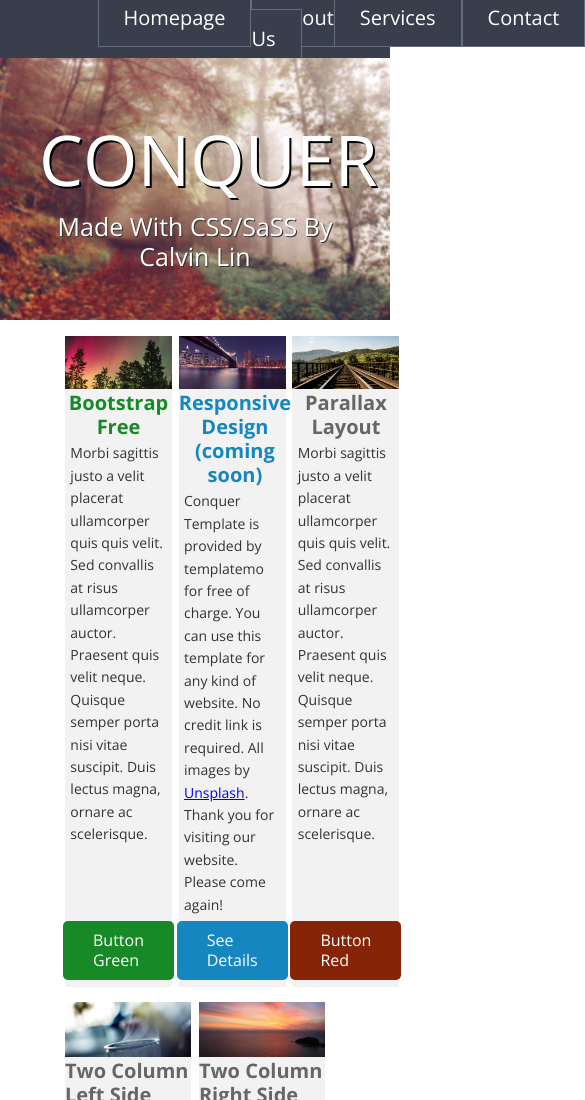
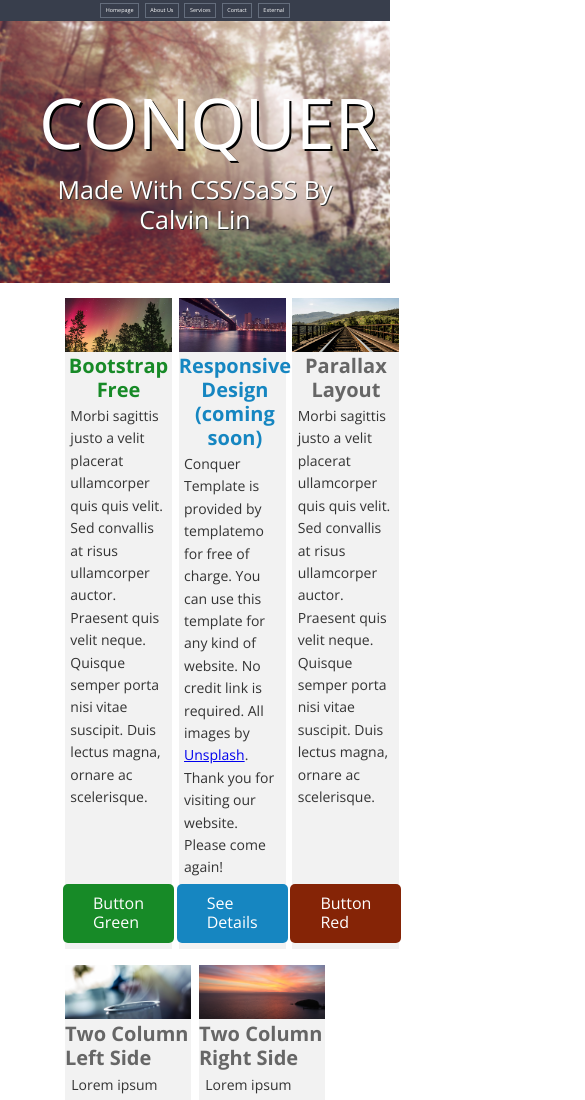
Before and after one commit to iAmCalvinL/Conquer_Theme_Mock, a plain HTML site: page index.html in a window 390 px wide. Shown: the top 1100 px of the page, 585 px wide, since content can reach past the window. Drawn offline with nearby package versions, Linux system fonts and the light colour scheme.

Commit message:
Navigation bar is responsive, still need to set breakpoint for it

```diff
--- a/sass/components/_blog.scss
+++ b/sass/components/_blog.scss
@@ -1,4 +1,3 @@
-// blog section variables
 $blog-header-text-color: $gray;
 $blog-text-color: $light-black;
 $blog-btn-text-color: $light-black;
--- a/sass/components/_navigation.scss
+++ b/sass/components/_navigation.scss
@@ -1,34 +1,42 @@
-// Navigation Variables
 $nav-background-color: $dark-gray;
 $nav-btn-text-color: $white;
 $nav-btn-color: $dark-gray;
 $nav-btn-hover-color: $medium-gray;
-$nav-btn-font-size: 20px;
-$nav-btn-line-height: 20px;
+$nav-btn-font-size: 1.4vw;
+$nav-btn-line-height: 1.4vw;
 
 .navigation {
   background-color: $nav-background-color;
   grid-area: header;
+  display: grid;
+  grid-template-rows: auto;
+  grid-template-columns: 1fr 2fr 1fr;
+  grid-template-areas:
+    ". nav-menu .";
   nav {
-    margin: 0 25%;
+    grid-area: nav-menu;
+    text-align: center;
     ul {
+      display: flex;
       @include flex-row();
-      padding: 4% 0;
+      margin: 0;
+      padding: 0;
       li {
         list-style-type: none;
+        flex-grow: 1;
+        text-align: center;
+        padding: 0.7vw;
         a {
           @include text-properties($nav-btn-font-size,
           $texttransform: capitalize, $color: $nav-btn-text-color,
           $line-height: $nav-btn-line-height, $textdecoration: none);
-
-          width: 100%;
-          height: 100%;
           background-color: $nav-btn-color;
+          &:hover { background-color: $nav-btn-hover-color; }
+          display: block;
+          text-decoration: none;
+          color: white;
+          padding: 1vw;
           border: 1px solid #646d7c;
-          padding: 15px 25px;
-          // padding: 5% 10%;
-          // padding: 0.9375em 1.5625em;
-          &:hover { background-color: $nav-btn-hover-color; }
         }
       }
     }
--- a/sass/components/_section1.scss
+++ b/sass/components/_section1.scss
@@ -1,4 +1,3 @@
-// Section 1 Variables
 $section1-header-text-color: $white;
 $section1-text-color: $white;
 $section1-header-shadow-color: $pure-black;
--- a/sass/components/_section2.scss
+++ b/sass/components/_section2.scss
@@ -1,4 +1,3 @@
-// Section 2 Variables
 $section2-green-header-text-color: $green;
 $section2-blue-header-text-color: $blue;
 $section2-gray-header-text-color: $gray;
```
Also changed, not shown: css/main.css, 1 other file.
